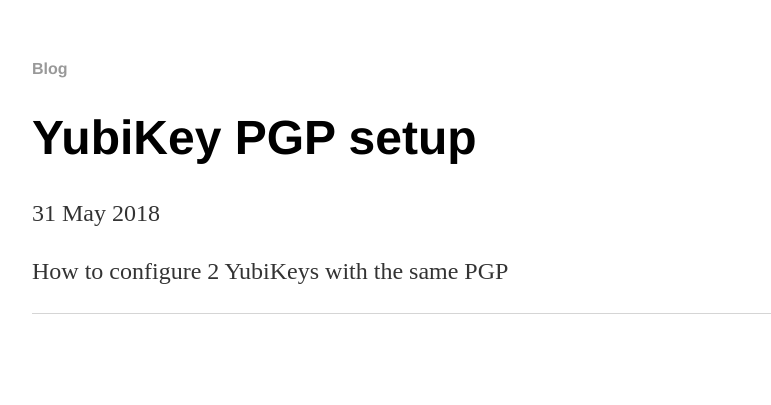
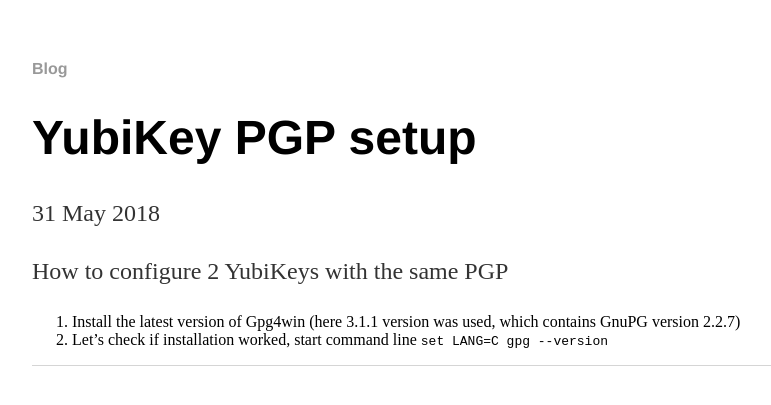
Before and after one commit to partyckip/partyckip.github.io, a Jekyll site: the page built from _posts/2018-05-31-YubiKey-PGP-setup.md, in a window 1280 px wide. Shown: the top 405 px of the page, without its empty margins (160-931 px from the left). Built offline with Jekyll 4.4.1, drawn with Linux system fonts in a browser that asks for light colours.

Commit message:
First post

```diff
--- a/_posts/2018-05-31-YubiKey-PGP-setup.md
+++ b/_posts/2018-05-31-YubiKey-PGP-setup.md
@@ -5,3 +5,10 @@
 ---
 
 How to configure 2 YubiKeys with the same PGP
+
+1. Install the latest version of Gpg4win (here 3.1.1 version was used, which contains GnuPG version 2.2.7)
+2. Let's check if installation worked, start command line
+<code>
+set LANG=C
+gpg --version
+</code>
```
Also changed, not shown: README.md (deleted), 1 other file.
